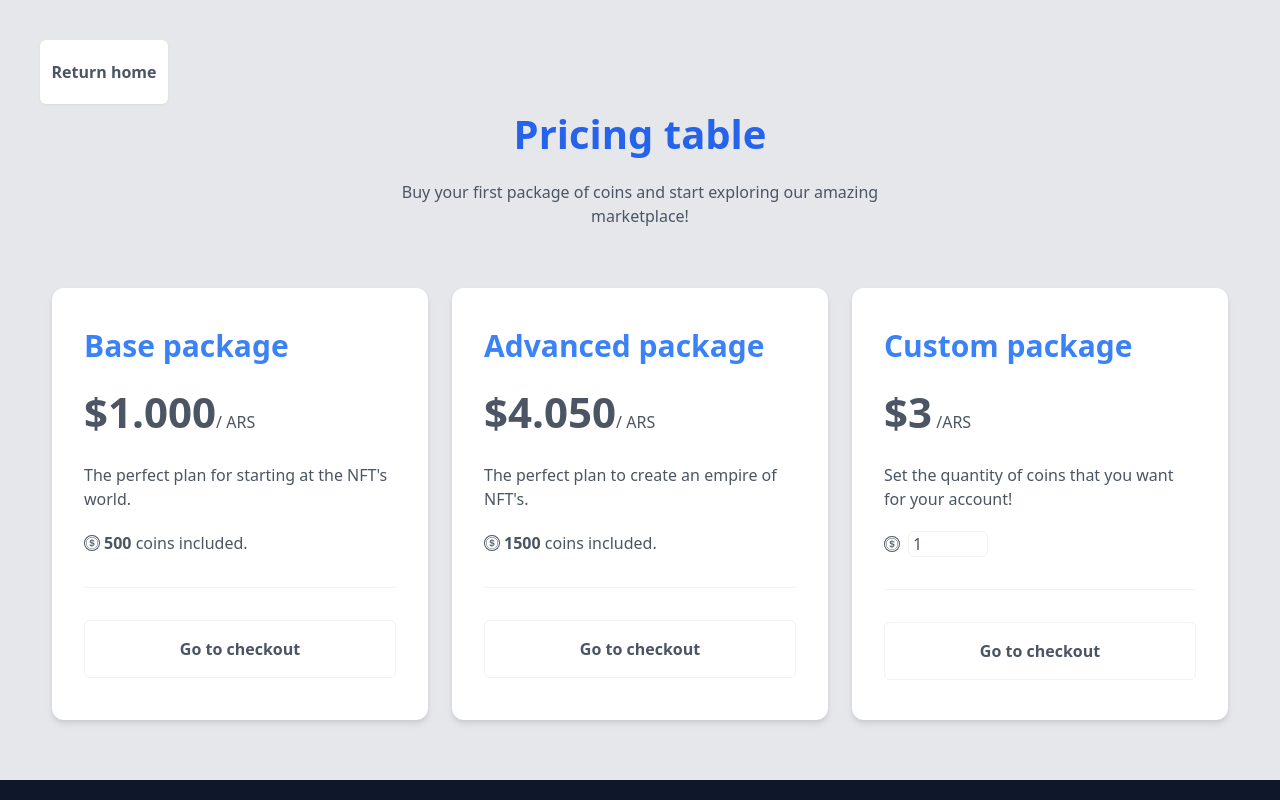
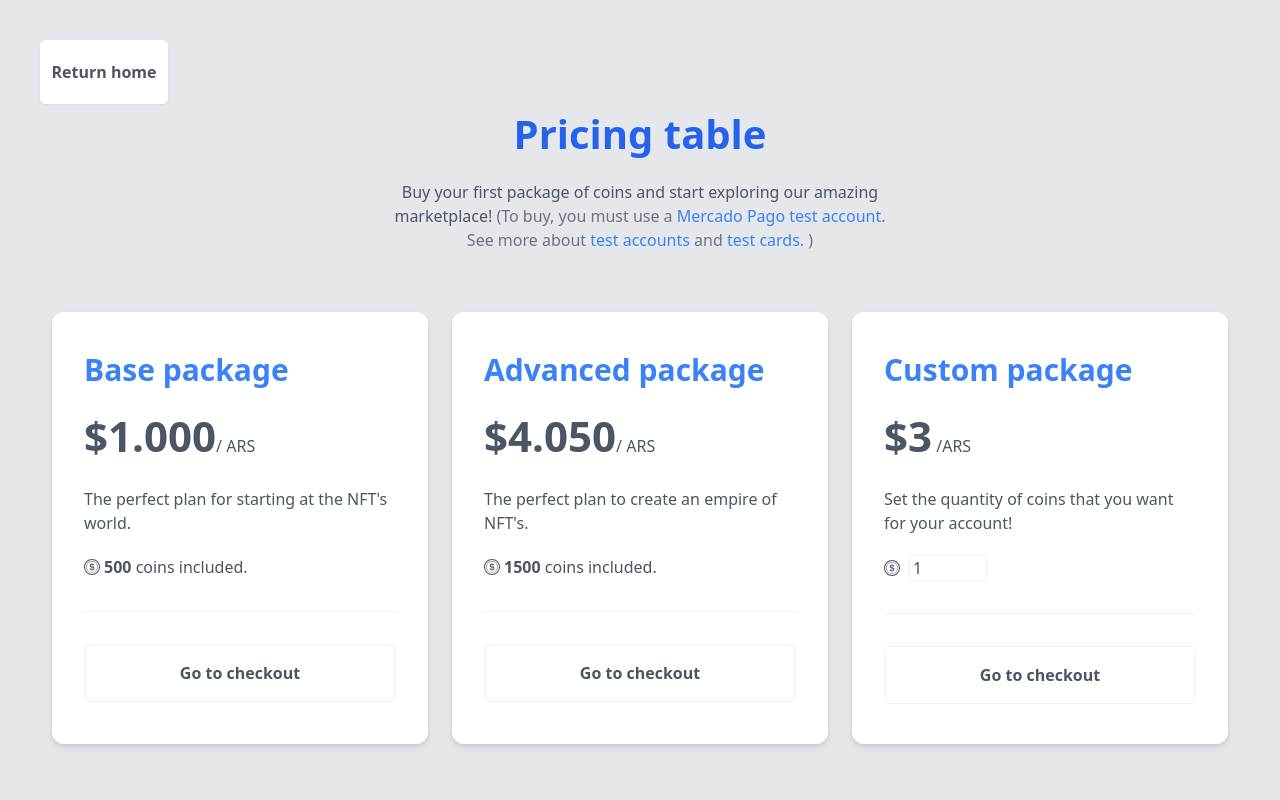
Before and after one commit to matiasdonato/NFTRADE, a Next.js app: page /buy in a window 1280 px wide. Shown: the top 800 px of the page. Built offline with nearby package versions, Linux system fonts and the light colour scheme; no server answers; what javascript-time-ago would draw is missing.

Commit message:
buy message

```diff
--- a/pages/buy.tsx
+++ b/pages/buy.tsx
@@ -49,7 +49,41 @@ const BuyPage: NextPage = () => {
             </h2>
             <p className="text-base">
               Buy your first package of coins and start exploring our amazing
-              marketplace!
+              marketplace!{' '}
+              <span className=" text-gray-500 ">
+                (To buy, you must use a{' '}
+                <a
+                  href="https://www.mercadopago.com.ar/developers/es/docs/subscriptions/integration-test/create-test-user"
+                  target="_blank"
+                  className=" text-blue-500 hover:text-blue-400 "
+                  rel="noreferrer"
+                >
+                  {' '}
+                  {'Mercado Pago'} test account
+                </a>
+                . <br />
+                See more about{' '}
+                <a
+                  href="https://www.mercadopago.com.ar/developers/es/docs/subscriptions/integration-test/create-test-user"
+                  target="_blank"
+                  className=" text-blue-500 hover:text-blue-400 "
+                  rel="noreferrer"
+                >
+                  {' '}
+                  test accounts{' '}
+                </a>{' '}
+                and{' '}
+                <a
+                  href="https://www.mercadopago.com.ar/developers/es/docs/checkout-api/integration-test/test-cards"
+                  target="_blank"
+                  className=" text-blue-500 hover:text-blue-400 "
+                  rel="noreferrer"
+                >
+                  {' '}
+                  test cards.{' '}
+                </a>
+                )
+              </span>
             </p>
           </div>
           <div className="flex md:flex-nowrap flex-wrap justify-center">
```
